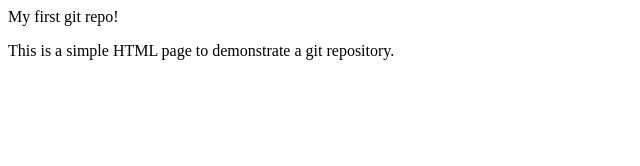
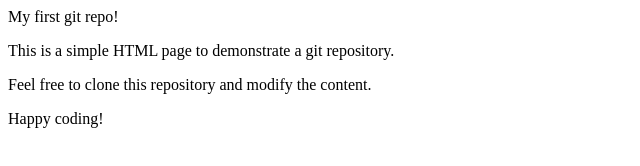
Before and after one commit to AH-Muzahid/my-first-github-repo, a plain HTML site: page index.html in a window 1280 px wide. Shown: the whole page, without its empty margins (0-640 px from the left). Drawn offline with Linux system fonts and the light colour scheme.

Commit message:
commit added

```diff
--- a/index.html
+++ b/index.html
@@ -8,5 +8,9 @@
 <body>
     My first git repo!
     <p>This is a simple HTML page to demonstrate a git repository.</p>
+    <div>
+        <p>Feel free to clone this repository and modify the content.</p>
+        <p>Happy coding!</p>
+    </div>
 </body>
 </html>
```
